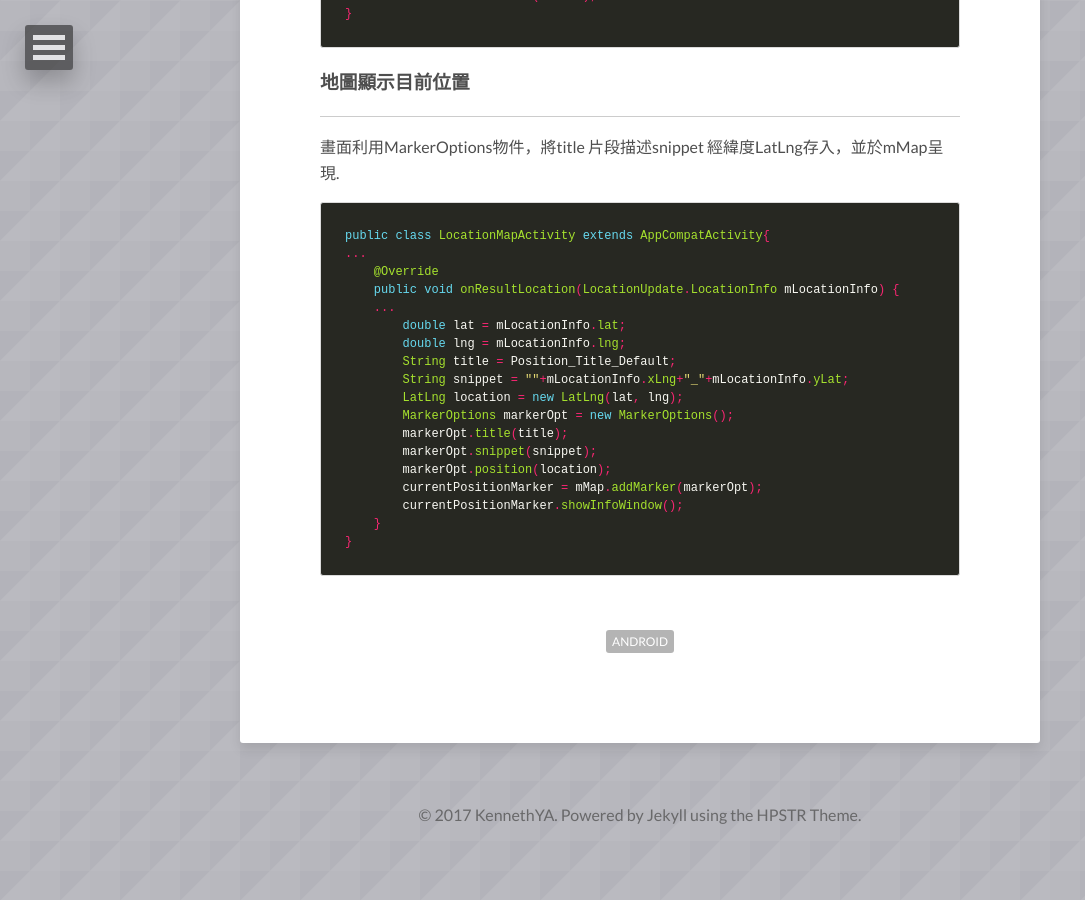
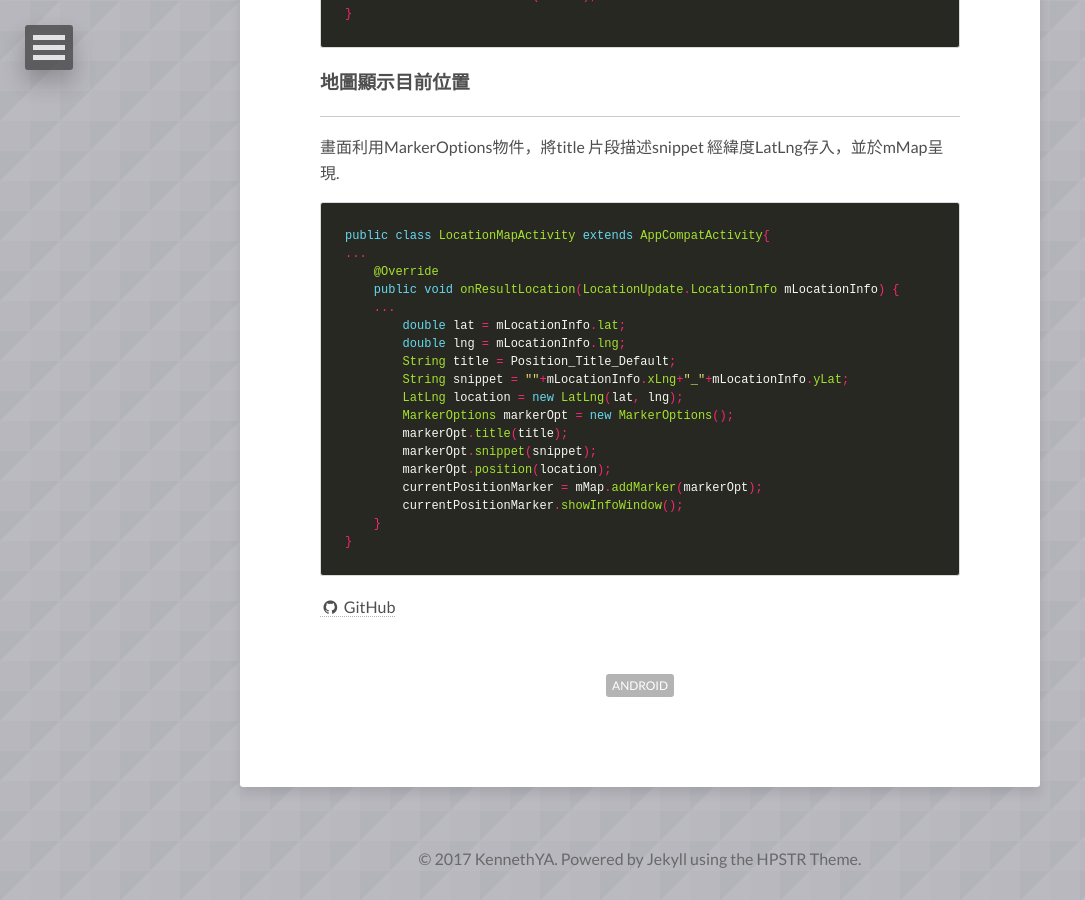
Before and after one commit to kennethya2/kennethya2.github.io, a Jekyll site: the page built from _posts/2017-03-29-MapFragment_With_LocationListener.md, in a window 1280 px wide and 900 px high, scrolled down 3419 px. Shown: the whole window, without its empty margins (0-1085 px from the left). Built offline with Jekyll 4.4.1, drawn with Linux system fonts in a browser that asks for light colours; nearby versions of some CDN libraries; before the commit the page ends 4275 px from its top, so only the background shows below that.

Commit message:
add github link

````diff
--- a/_posts/2017-03-29-MapFragment_With_LocationListener.md
+++ b/_posts/2017-03-29-MapFragment_With_LocationListener.md
@@ -175,3 +175,5 @@
     }
 }
 ```
+
+<a href="https://github.com/kennethya2/LocationMapDemo"><i class="fa fa-fw fa-github"></i> GitHub</a>
````
